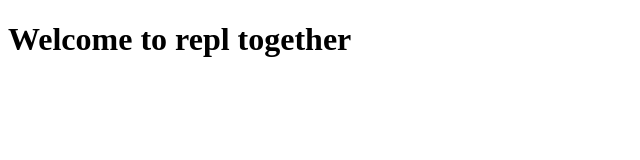
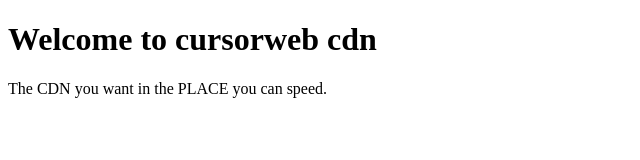
Before and after one commit to cursorweb/cursorweb-cdn, a plain HTML site: page index.html in a window 1280 px wide. Shown: the whole page, without its empty margins (0-640 px from the left). Drawn offline with Linux system fonts and the light colour scheme.

Commit message:
Update index.html

```diff
--- a/index.html
+++ b/index.html
@@ -1,9 +1,12 @@
 <!DOCTYPE html>
 <html>
   <head>
-    <title>Welcome to repl-together</title>
+    <title>Welcome to cursorweb cdn</title>
   </head>
   <body>
-    <h1>Welcome to repl together</h1>
+    <h1>Welcome to cursorweb cdn</h1>
+    <p>
+      The CDN you want in the PLACE you can speed.
+    </p>
   </body>
 </html>
```
